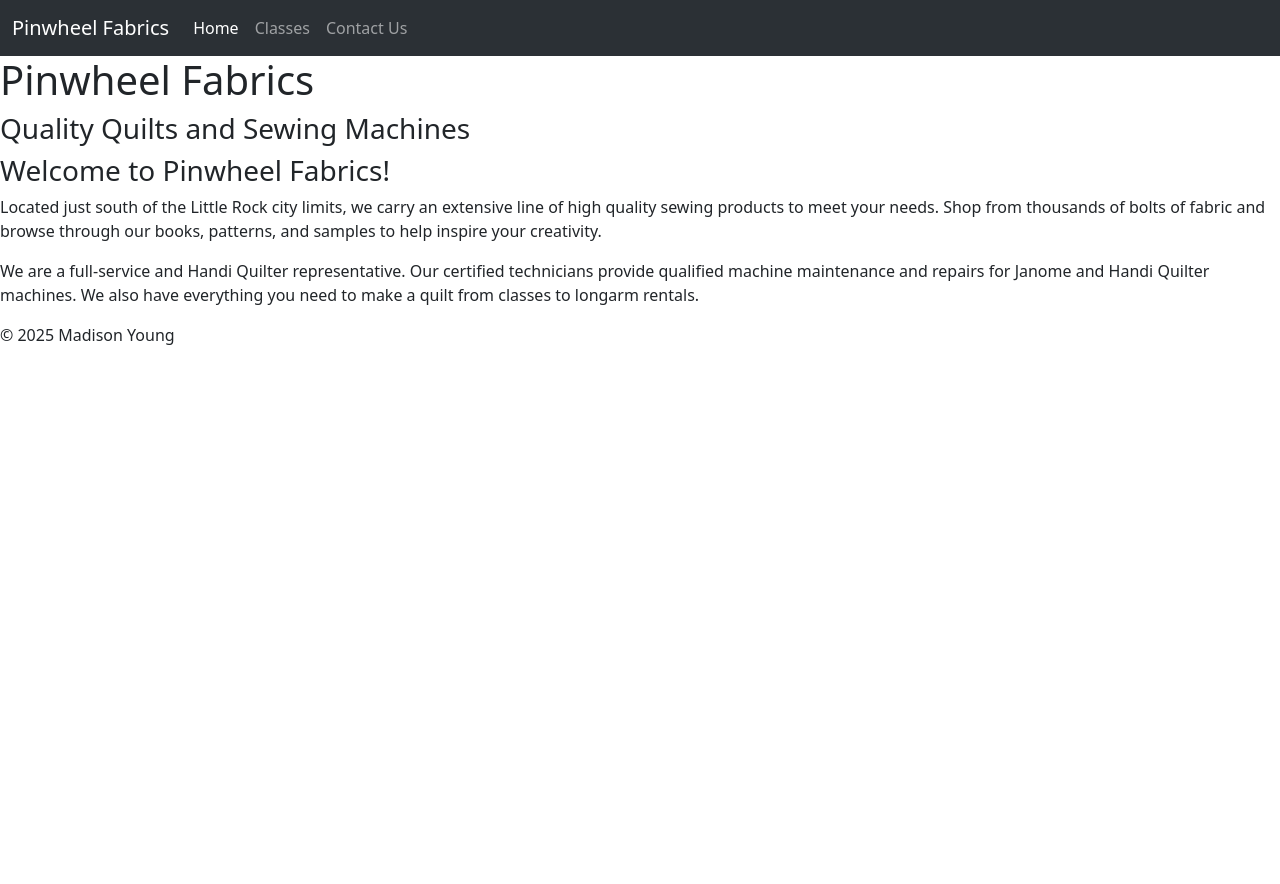
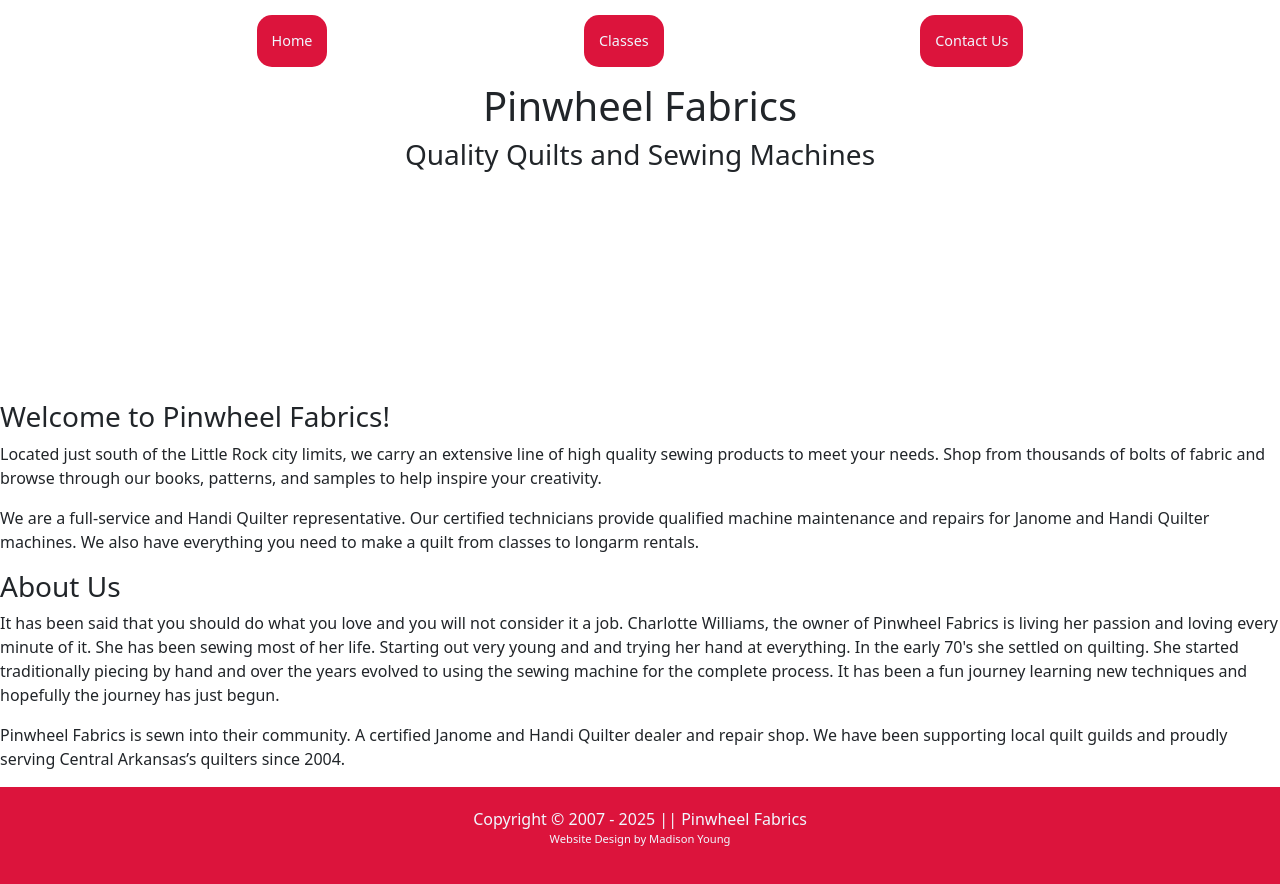
Before and after one commit to Madrosey13/mobile-web, a plain HTML site: page final-site/index.html in a window 1280 px wide. Before the commit the page ends 800 px from the top, so only its background shows below. Drawn offline with nearby package versions, Linux system fonts and the light colour scheme.

Commit message:
Updated Final Project

```diff
--- a/final-site/assets/css/style.css
+++ b/final-site/assets/css/style.css
@@ -0,0 +1,74 @@
+/* HTML SIZING */
+html{
+    box-sizing:border-box;
+}
+
+*, *:before, *:after{
+    box-sizing:inherit;
+}
+
+img{
+    max-width:100%;
+    height:auto;
+  }
+
+body{
+  margin:auto;
+}
+
+/* HEADER */
+header.primary{
+    text-align:center;
+    width:100%;
+    min-height:50vh;
+}
+
+header.primary nav ul{
+    display:flex;
+    flex-direction:row;
+    justify-content:space-evenly;
+    margin:0;
+    padding:0;
+}
+
+header.primary nav ul li{
+    list-style-type:none;
+    padding-top:15px;
+    padding-bottom:15px;
+}
+
+header.primary nav ul li a{
+    border-radius:15px;
+    background-color:crimson;
+    color:aliceblue;
+    display:block;
+    padding: 15px 15px 15px 15px;
+    text-align:center;
+    text-decoration:none;
+    transition:0.3s;
+    text-decoration:none;
+    font-size:0.9rem;
+}
+
+header.primary nav ul li a:hover{
+    border:3px solid crimson;
+    background-color:aliceblue;
+    color:crimson;
+}
+/* CONTENT */
+
+/* FOOTER */
+#colophon{
+    background-color:crimson;
+    color:aliceblue;
+    width:100%;
+    padding:20px;
+    text-align:center;
+}
+
+#colophon p{
+    font-size:0.7rem;
+}
+/* UTILITY CLASSES */
+
+/* MEDIA QUERIES */
--- a/final-site/index.html
+++ b/final-site/index.html
@@ -8,31 +8,24 @@
     <meta name="author" name="Madison Young">
     <meta name="keywords" name="Mobile web, HTML, Bootstrap, Final, Project">
     <title>Final Project Website || Madison Young</title>
+    <link rel="stylesheet" href="assets/css/style.css">
     <link href="https://cdn.jsdelivr.net/npm/bootstrap@5.3.3/dist/css/bootstrap.min.css" rel="stylesheet" integrity="sha384-QWTKZyjpPEjISv5WaRU9OFeRpok6YctnYmDr5pNlyT2bRjXh0JMhjY6hW+ALEwIH" crossorigin="anonymous">
     <link rel="stylesheet" href="../rapid-prototype/assets/css/style.css">
 </head>
 
-<header class="sticky-sm-top">
-    <nav class="navbar navbar-expand-md bg-body-tertiary" data-bs-theme="dark">
-        <div class="container-fluid">
-            <a class="navbar-brand" href="#">Pinwheel Fabrics</a>
-            <button class="navbar-toggler" type="button" data-bs-toggle="collapse" data-bs-target="#navbarNavDropdown" aria-controls="navbarNavDropdown" aria-expanded="false" aria-label="Toggle Navigation">
-                <span class="navbar-toggler-icon"></span>
-            </button>
-            <div class="collapse navbar-collapse" id="navbarNavDropdown">
-                <ul class="navbar-nav">
-                    <li class="nav-item">
-                        <a class="nav-link active" aria-current="page" href="#">Home</a>
-                    </li>
-                    <li class="nav-item">
-                        <a class="nav-link" href="#">Classes</a>
-                    </li>
-                    <li class="nav-item">
-                        <a class="nav-link href=#">Contact Us</a>
-                    </li>
-                </ul>
-            </div>
-        </div>
+<header role="banner" class="primary">
+    <nav id="navigation">
+        <ul>
+            <li>
+                <a href="#">Home</a>
+            </li>
+            <li>
+                <a href="#">Classes</a>
+            </li>
+            <li>
+                <a href="#">Contact Us</a>
+            </li>
+        </ul>
     </nav>
     <h1>Pinwheel Fabrics</h1>
     <h3>Quality Quilts and Sewing Machines</h3>
@@ -45,16 +38,21 @@
         <p>Located just south of the Little Rock city limits, we carry an extensive line of high quality sewing products to meet your needs. Shop from thousands of bolts of fabric and browse through our books, patterns, and samples to help inspire your creativity.</p>
         <p>We are a full-service and Handi Quilter representative. Our certified technicians provide qualified machine maintenance and repairs for Janome and Handi Quilter machines. We also have everything you need to make a quilt from classes to longarm rentals.</p>
     </section>
-    <!--Insert Content Stuff-->
+    <section id="content2">
+        <h3>About Us</h3>
+        <p>It has been said that you should do what you love and you will not consider it a job.  Charlotte Williams, the owner of Pinwheel Fabrics is living her passion and loving every minute of it.  She has been sewing most of her life.  Starting out very young and and trying her hand at everything.  In the early 70's she settled on quilting.  She started traditionally piecing by hand and over the years evolved to using the sewing machine for the complete process. It has been a fun journey learning new techniques and hopefully the journey has just begun.</p>
+        <p>Pinwheel Fabrics is sewn into their community. A certified Janome and Handi Quilter dealer and repair shop. We have been supporting local quilt guilds and proudly serving Central Arkansas’s quilters since 2004.</p>
+    </section>
 </main>
 
 <script src="https://cdn.jsdelivr.net/npm/bootstrap@5.3.3/dist/js/bootstrap.bundle.min.js" integrity="sha384-YvpcrYf0tY3lHB60NNkmXc5s9fDVZLESaAA55NDzOxhy9GkcIdslK1eN7N6jIeHz" crossorigin="anonymous"></script>
 </body>
 
-<!--Footer (Don't add sticky to footer)-->
-<footer>
+
+<footer id="colophon">
     <div id="copyright">
-        &copy; 2025 Madison Young
+        Copyright &copy; 2007 - 2025 || Pinwheel Fabrics
+        <p>Website Design by Madison Young</p>
     </div>
 </footer>
 </html>
```
